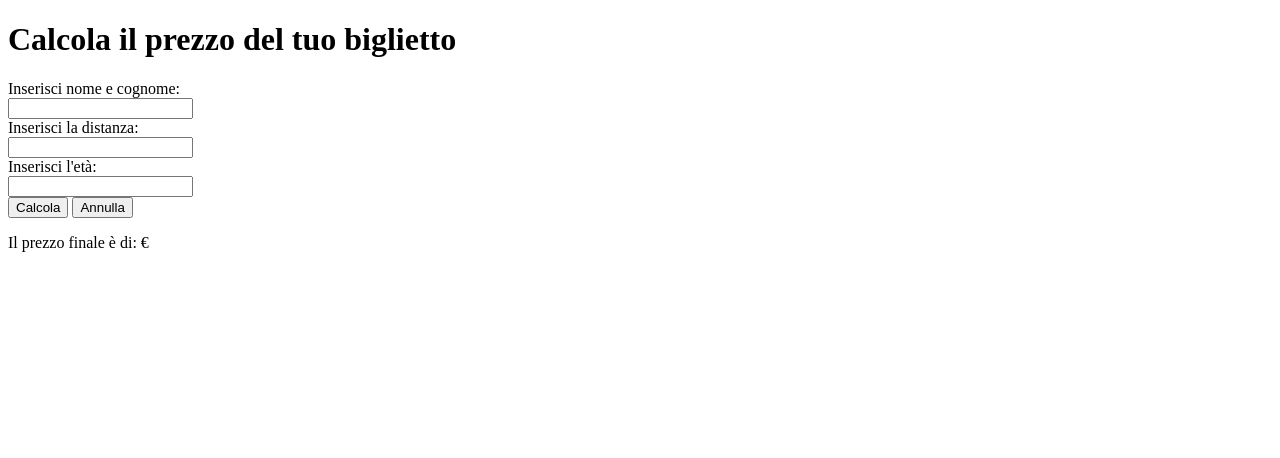
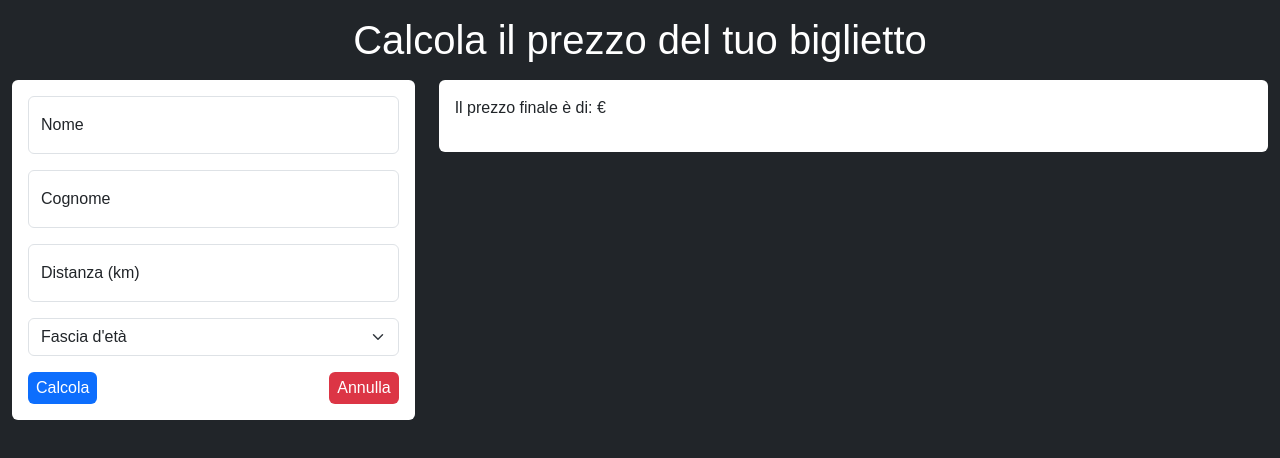
Before and after one commit to lucafranzoi98/js-biglietto-treno-form, a plain HTML site: page index.html in a window 1280 px wide. Drawn offline with nearby package versions, Linux system fonts and the light colour scheme; a web font is replaced by a local one.

Commit message:
add some style, form and bonus part

```diff
--- /dev/null
+++ b/assets/css/style.css
@@ -0,0 +1,13 @@
+*{
+   margin: 0;
+   padding: 0;
+   box-sizing: border-box;
+   font-family: 'Montserrat', sans-serif;
+}
+body{
+   background-color: var(--primary);
+}
+
+.secondary{
+   background-color: var(--secondary);
+}
--- a/assets/js/script.js
+++ b/assets/js/script.js
@@ -1,8 +1,10 @@
 const calcElement = document.getElementById("calc");
-calcElement.addEventListener("click", function(){
+calcElement.addEventListener("click", function(e){
 
    const userDistance = Number(document.getElementById("userDistance").value);
    const userAge = document.getElementById("selectAge").value;
+
+   console.log(userAge);
 
    let price = userDistance * 0.21;
 
@@ -17,5 +19,6 @@ calcElement.addEventListener("click", function(){
    price = price.toFixed(2);
 
    document.getElementById("userPrice").innerHTML = price;
+   e.preventDefault();
 }
 );
--- a/index.html
+++ b/index.html
@@ -4,43 +4,64 @@
    <meta charset="UTF-8">
    <meta name="viewport" content="width=device-width, initial-scale=1.0">
    <title>Form Biglietto Treno</title>
+   <link href="https://cdn.jsdelivr.net/npm/bootstrap@5.3.1/dist/css/bootstrap.min.css" rel="stylesheet" integrity="sha384-4bw+/aepP/YC94hEpVNVgiZdgIC5+VKNBQNGCHeKRQN+PtmoHDEXuppvnDJzQIu9" crossorigin="anonymous">
+   <link rel="stylesheet" href="./assets/css/style.css">
+   <link href="https://fonts.cdnfonts.com/css/montserrat" rel="stylesheet">
 </head>
-<body>
+<body class="bg-dark">
 
-   <div>
-      <h1>Calcola il prezzo del tuo biglietto</h1>
+   <h1 class="text-center my-3 text-white">Calcola il prezzo del tuo biglietto</h1>
 
-      <form id="form">
-         <div>
-            <div>Inserisci nome e cognome:</div>
-            <input type="text" name="userName" id="userName">
+   <div class="container-fluid">
+      <div class="row">
+
+         <div class="rounded-3 col-4">
+            <div class="card p-3 border-0">
+               <form id="form">
+                  <div class="form-floating mb-3">
+                     <input type="text" name="userName" id="userName" class="form-control" placeholder="name">
+                     <label for="userName">Nome</label>
+                  </div>
+
+                  <div class="form-floating mb-3">
+                     <input type="text" name="userSurname" id="userSurname" class="form-control" placeholder="surname">
+                     <label for="userSurname">Cognome</label>
+                  </div>
+
+                  <div class="form-floating mb-3">
+                     <input type="text" name="userDistance" id="userDistance" class="form-control" placeholder="distance">
+                     <label for="userDistance">Distanza (km)</label>
+                  </div>
+
+                  <select class="form-select mb-3" aria-label="Default select example" id="selectAge">
+                     <option selected>Fascia d'età</option>
+                     <option value="Adulto">Adulto</option>
+                     <option value="Under 18">Under 18</option>
+                     <option value="Over 65">Over 65</option>
+                   </select>
+
+                  <div class="d-flex justify-content-between">
+                     <button id="calc" class="btn btn-primary border-0 rounded-2 py-1 px-2 text-white">Calcola</button>
+
+                  <input type="reset" value="Annulla" class="btn btn-danger border-0 rounded-2 py-1 px-2 text-white" />
+               </form>
+                  </div>
+
+            </div>
+
          </div>
 
-         <div>
-            <div>Inserisci la distanza:</div>
-            <input type="text" name="userDistance" id="userDistance">
+         <div class="rounded-3 col-8">
+            <div class="card p-3 border-0">
+               <p>Il prezzo finale è di: <span id="userPrice"></span>&euro;</p>
+            </div>
          </div>
-
-         <div>
-            <div>Inserisci l'età:</div>
-            <input list="userAge" id="selectAge">
-            <datalist id="userAge">
-               <option value="Under 18"></option>
-               <option value="Adulto"></option>
-               <option value="Over 65"></option>
-            </datalist>
-         </div>
+      </div>
+   </div>
 
 
 
-         <button id="calc">Calcola</button>
-         <input type="reset" value="Annulla" />
-      </form>
-   </div>
-
-
-   <p>Il prezzo finale è di: <span id="userPrice"></span>&euro;</p>
-
+   <script src="https://cdn.jsdelivr.net/npm/bootstrap@5.3.1/dist/js/bootstrap.bundle.min.js" integrity="sha384-HwwvtgBNo3bZJJLYd8oVXjrBZt8cqVSpeBNS5n7C8IVInixGAoxmnlMuBnhbgrkm" crossorigin="anonymous"></script>
    <script type="text/javascript" src="./assets/js/script.js"></script>
 </body>
 </html>
```
